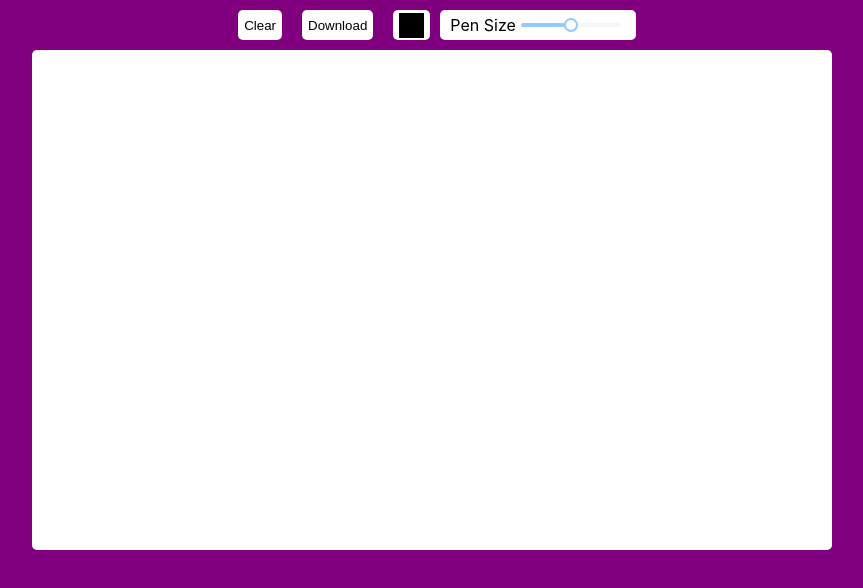
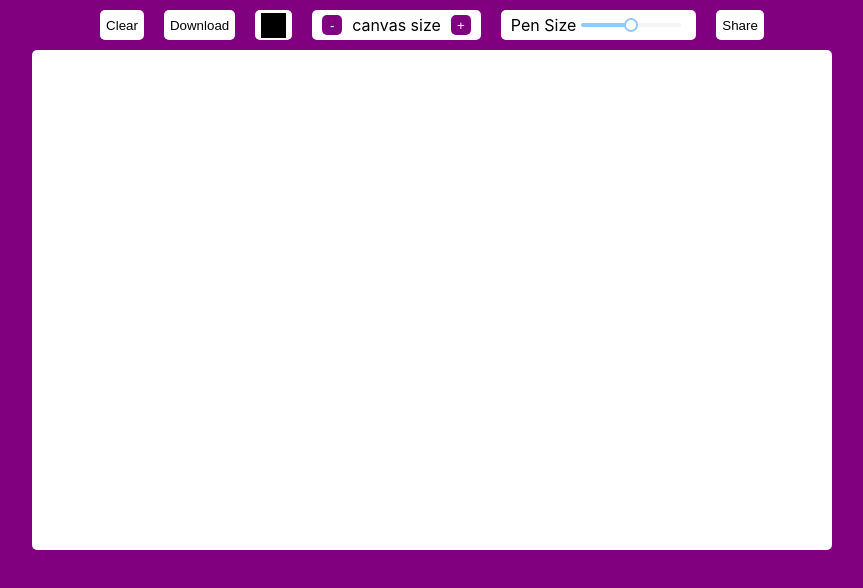
Before and after one commit to QinShiwen/canvas, a React (Create React App) app: page / in a window 1280 px wide. Shown: the top 588 px of the page, without its empty margins (208-1071 px from the left). Built offline with nearby package versions, Linux system fonts and the light colour scheme; no server answers.

Commit message:
feature/build

```diff
--- a/package.json
+++ b/package.json
@@ -15,6 +15,7 @@
     "react-color": "^2.19.3",
     "react-dom": "^18.2.0",
     "react-scripts": "5.0.1",
+    "socket.io-client": "^4.6.1",
     "style-components": "^0.1.0",
     "styled-components": "^5.3.6",
     "typescript": "^4.9.5",
--- a/src/pages/Paint/Canvas.tsx
+++ b/src/pages/Paint/Canvas.tsx
@@ -2,6 +2,7 @@ import React, { useRef, useEffect, useState } from "react";
 import styled from "styled-components";
 import { SketchPicker } from "react-color";
 import { Slider } from "antd";
+import {io, Socket} from 'socket.io-client';
 
 interface CanvasProps {
   w: number;
@@ -9,13 +10,13 @@ interface CanvasProps {
 }
 
 export const Canvas = ({ w, h }: CanvasProps) => {
+
   const canvasRef = useRef<HTMLCanvasElement>(null);
   const [isDrawing, setIsDrawing] = useState(false);
   const [color, setColor] = useState("#000000");
   const [colorPickerVisible, setColorPickerVisible] = useState(false);
-  const [canvasWidth, setCanvasWidth] = useState(w);
-  const [canvasHeight, setCanvasHeight] = useState(h);
   const [penSize, setPenSize] = useState(5);
+  const socketRef = useRef<Socket>();
 
   const startDrawing = (e: React.MouseEvent<HTMLCanvasElement>) => {
     const canvas = canvasRef.current;
@@ -23,7 +24,7 @@ export const Canvas = ({ w, h }: CanvasProps) => {
       const ctx = canvas?.getContext("2d");
       ctx?.beginPath();
       //console.log(canvas?.offsetTop, canvas?.offsetLeft);
-      ctx?.moveTo(e.pageX-canvas.offsetLeft, e.pageY-canvas.offsetTop);
+      ctx?.moveTo(e.pageX - canvas.offsetLeft, e.pageY - canvas.offsetTop);
       setIsDrawing(true);
     }
   };
@@ -68,13 +69,27 @@ export const Canvas = ({ w, h }: CanvasProps) => {
 
   const Resize = (multiple: number) => {
     const canvas = canvasRef.current;
-    const ctx = canvas?.getContext("2d");
-    ctx?.scale(2, 2);
+    if (canvas) {
+      const ctx = canvas?.getContext("2d");
+      if (ctx) {
+        const imageData = ctx.getImageData(0, 0, canvas.width, canvas.height);
+        canvas.width = canvas.width * multiple;
+        canvas.height = canvas.height * multiple;
+        ctx.putImageData(imageData, 0, 0);
+      }
+    }
   };
 
   useEffect(() => {
-    const canvas = canvasRef.current;
-    if (!canvas) return;
+    socketRef.current = io("http://localhost:8080");
+    //connect the websocket
+    socketRef.current.on("connect",()=>{
+      console.log("connected");
+    })
+    socketRef.current.on("drawing",(data)=>{
+      //console.log(data);
+
+    })
   }, []);
 
   return (
@@ -91,12 +106,26 @@ export const Canvas = ({ w, h }: CanvasProps) => {
             onChange={(newColor) => setColor(newColor.hex)}
           />
         </div>
-        <div className = "pen-slide-box">Pen Size<Slider max={10} min={0} defaultValue={5} onChange={(v)=>setPenSize(v)}/></div>
+        <div className="pen-slide-box" style = {{padding:0}}>
+          <button onClick={() => Resize(0.8)}>-</button>
+            canvas size
+          <button onClick={() => Resize(1.2)}>+</button>
+        </div>
+        <div className="pen-slide-box">
+          Pen Size
+          <Slider
+            max={10}
+            min={0}
+            defaultValue={5}
+            onChange={(v) => setPenSize(v)}
+          />
+        </div>
+        <button>Share</button>
       </ToolBar>
       <canvas
         ref={canvasRef}
-        width={canvasWidth}
-        height={canvasHeight}
+        width={w}
+        height={h}
         onMouseDown={(e) => startDrawing(e)}
         onMouseUp={(e) => finishDrawing(e)}
         onMouseMove={(e) => draw(e)}
@@ -136,7 +165,7 @@ const ToolBar = styled.div`
     position: absolute;
     z-index: 100;
   }
-  .pen-slide-box{
+  .pen-slide-box {
     display: flex;
     flex-direction: row;
     justify-content: center;
@@ -145,6 +174,13 @@ const ToolBar = styled.div`
     background-color: white;
     padding: 0 10px;
     border-radius: 5px;
+    margin: 10px;
+    button{
+      background-color: purple;
+      color: white;
+      height: 20px;
+      width: 20px;
+    }
   }
   .ant-slider {
     width: 100px;
```
Also changed, not shown: websocket/ws.js (added, +23 -0 lines), 1 other file (tests, documents, lock files or other folders).
